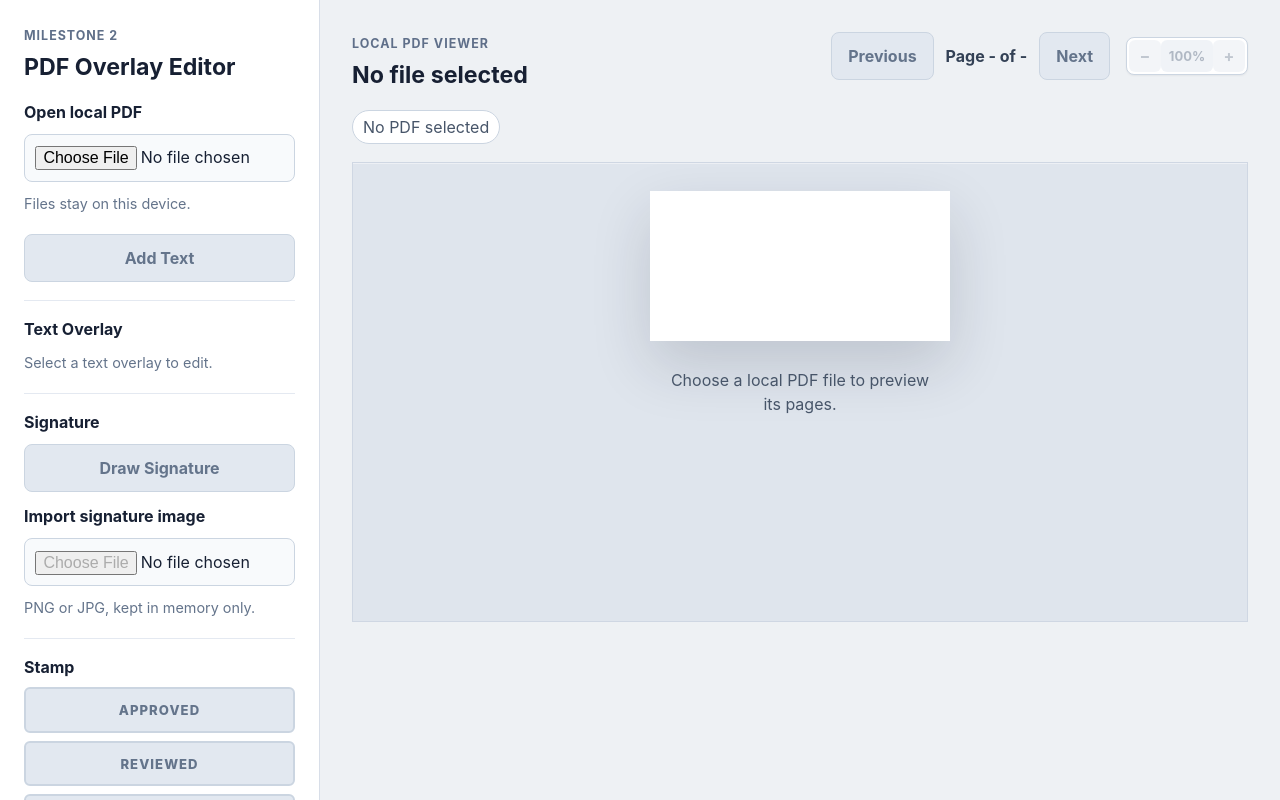
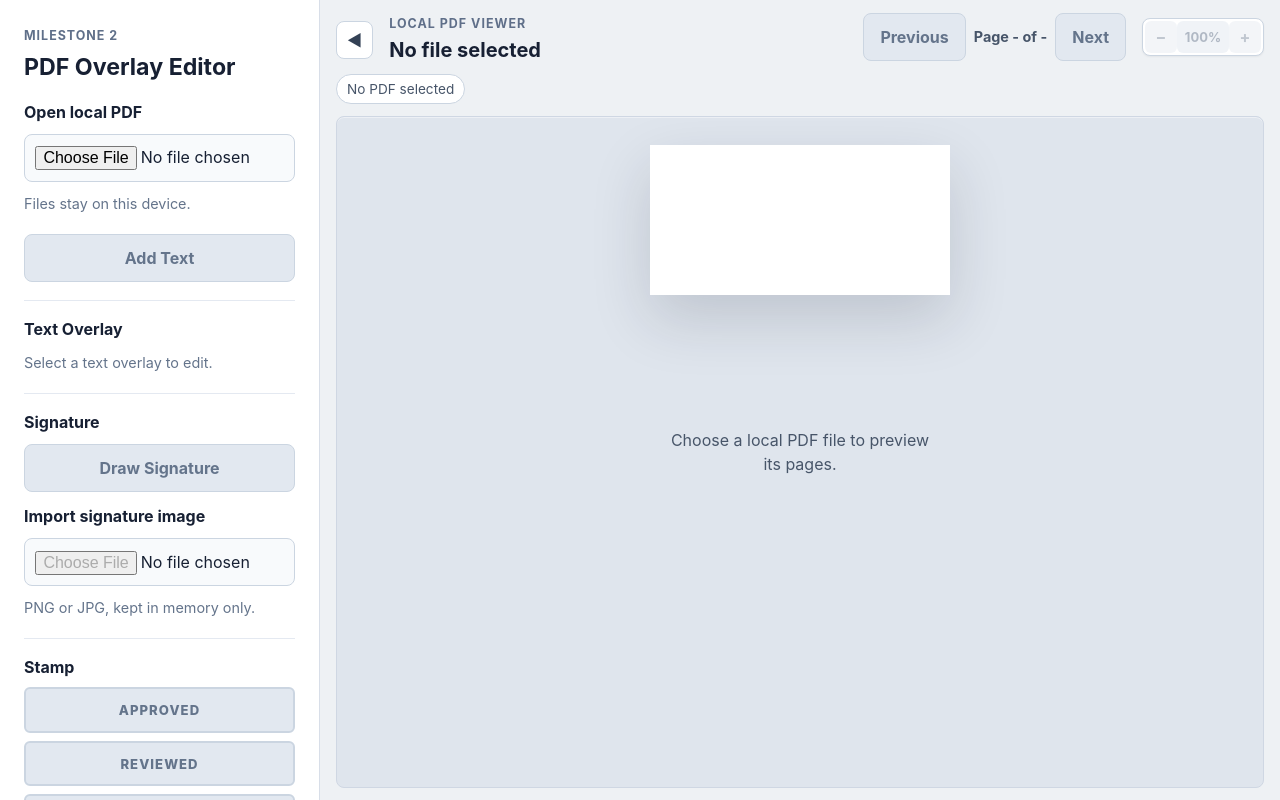
Before and after one commit to agungtrisutaji/pdf-editor, a React (Vite) app: page / in a window 1280 px wide. Built offline with nearby package versions, Linux system fonts and the light colour scheme.

Commit message:
feat: improve viewer layout, full canvas-stage, thinner toolbar, and collapsible sidebar

```diff
--- a/src/App.css
+++ b/src/App.css
@@ -31,8 +31,7 @@ body {
 }
 
 .app-shell {
-  display: grid;
-  grid-template-columns: 320px minmax(0, 1fr);
+  display: flex;
   height: 100vh;
   min-height: 0;
   overflow: hidden;
@@ -42,6 +41,8 @@ body {
   display: flex;
   flex-direction: column;
   gap: 18px;
+  width: 320px;
+  flex-shrink: 0;
   min-height: 0;
   max-height: 100vh;
   overflow-y: auto;
@@ -49,6 +50,10 @@ body {
   padding: 24px;
   background: #ffffff;
   border-right: 1px solid #d8dee8;
+}
+
+.sidebar.is-closed {
+  display: none;
 }
 
 .eyebrow {
@@ -419,19 +424,22 @@ input[type="color"]:focus {
 }
 
 .viewer-panel {
+  flex: 1;
+  display: flex;
+  flex-direction: column;
   min-width: 0;
   min-height: 0;
-  overflow: auto;
-  padding: 32px;
+  overflow: hidden;
+  padding: 12px 16px;
 }
 
 .viewer-toolbar {
   display: flex;
-  align-items: flex-start;
+  align-items: center;
   justify-content: space-between;
-  gap: 24px;
-  margin: 0 auto 20px;
-  max-width: 1100px;
+  gap: 16px;
+  margin: 0 0 12px;
+  width: 100%;
 }
 
 .viewer-toolbar-actions {
@@ -444,9 +452,13 @@ input[type="color"]:focus {
 .page-controls {
   display: flex;
   align-items: center;
-  gap: 12px;
-  color: #334155;
+  gap: 8px;
+}
+
+.page-controls span {
+  font-size: 0.9rem;
   font-weight: 700;
+  color: #475569;
 }
 
 .zoom-controls {
@@ -518,16 +530,16 @@ input[type="color"]:focus {
   display: flex;
   flex-wrap: wrap;
   gap: 10px;
-  max-width: 1100px;
-  margin: 0 auto 18px;
+  margin: 0 0 12px;
   color: #475569;
 }
 
 .viewer-meta span {
   border-radius: 999px;
   border: 1px solid #cbd5e1;
-  padding: 4px 10px;
+  padding: 2px 10px;
   background: #ffffff;
+  font-size: 0.85rem;
 }
 
 .error-message {
@@ -550,19 +562,21 @@ input[type="color"]:focus {
 }
 
 .viewer-panel > .error-message {
-  max-width: 1100px;
-  margin: 0 auto 18px;
+  width: 100%;
+  margin: 0 0 12px;
 }
 
 .canvas-stage {
+  flex: 1;
   position: relative;
-  display: grid;
-  place-items: start center;
-  min-height: 460px;
-  max-width: 1100px;
-  margin: 0 auto;
+  display: flex;
+  justify-content: center;
+  align-items: flex-start;
+  min-height: 0;
+  margin: 0;
   overflow: auto;
   border: 1px solid #cfd7e3;
+  border-radius: 8px;
   background: #dfe5ed;
   box-shadow: inset 0 1px 0 rgba(255, 255, 255, 0.42);
 }
@@ -570,7 +584,7 @@ input[type="color"]:focus {
 .page-surface {
   position: relative;
   width: fit-content;
-  margin: 28px;
+  margin: 28px auto;
 }
 
 .pdf-canvas {
--- a/src/App.tsx
+++ b/src/App.tsx
@@ -83,6 +83,7 @@ function App() {
   const [exportSuccessMessage, setExportSuccessMessage] = useState<
     string | null
   >(null);
+  const [isSidebarOpen, setIsSidebarOpen] = useState(true);
 
   function handleZoomChange(newScale: number) {
     if (newScale <= 0 || newScale === zoomScale || !Number.isFinite(newScale)) {
@@ -381,7 +382,7 @@ function App() {
 
   return (
     <main className="app-shell">
-      <aside className="sidebar">
+      <aside className={`sidebar ${isSidebarOpen ? "" : "is-closed"}`}>
         <div>
           <p className="eyebrow">Milestone 2</p>
           <h1>PDF Overlay Editor</h1>
@@ -494,6 +495,8 @@ function App() {
         onPageIndexChange={handlePageIndexChange}
         onDocumentReadyChange={setIsPdfReady}
         onPagePreviewSizeChange={handlePagePreviewSizeChange}
+        isSidebarOpen={isSidebarOpen}
+        onToggleSidebar={() => setIsSidebarOpen(!isSidebarOpen)}
       />
 
       <SignaturePadModal
--- a/src/components/pdf/PdfViewer.tsx
+++ b/src/components/pdf/PdfViewer.tsx
@@ -32,6 +32,8 @@ type PdfViewerProps = {
   onPageIndexChange: (pageIndex: number) => void;
   onDocumentReadyChange: (isReady: boolean) => void;
   onPagePreviewSizeChange: (pageIndex: number, size: PageSize) => void;
+  isSidebarOpen: boolean;
+  onToggleSidebar: () => void;
 };
 
 type LoadStatus = "idle" | "loading" | "ready" | "error";
@@ -50,6 +52,8 @@ export function PdfViewer({
   onPageIndexChange,
   onDocumentReadyChange,
   onPagePreviewSizeChange,
+  isSidebarOpen,
+  onToggleSidebar,
 }: PdfViewerProps) {
   const canvasRef = useRef<HTMLCanvasElement | null>(null);
   const containerRef = useRef<HTMLDivElement | null>(null);
@@ -291,11 +295,21 @@ export function PdfViewer({
   return (
     <section className="viewer-panel" aria-label="PDF viewer">
       <div className="viewer-toolbar">
-        <div>
-          <p className="eyebrow">Local PDF Viewer</p>
-          <h1>{pdfFile?.fileName ?? "No file selected"}</h1>
+        <div style={{ display: 'flex', alignItems: 'center', gap: '16px' }}>
+          <button
+            type="button"
+            className="small-button"
+            onClick={onToggleSidebar}
+            title={isSidebarOpen ? "Close Sidebar" : "Open Sidebar"}
+            style={{ padding: '6px 10px', fontSize: '1rem', alignSelf: 'center', marginTop: '6px' }}
+          >
+            {isSidebarOpen ? "◀" : "☰"}
+          </button>
+          <div>
+            <p className="eyebrow" style={{ marginBottom: '2px' }}>Local PDF Viewer</p>
+            <h1 style={{ fontSize: '1.25rem' }}>{pdfFile?.fileName ?? "No file selected"}</h1>
+          </div>
         </div>
-
         <div className="viewer-toolbar-actions">
           <div className="page-controls" aria-label="Page navigation">
             <button
```
